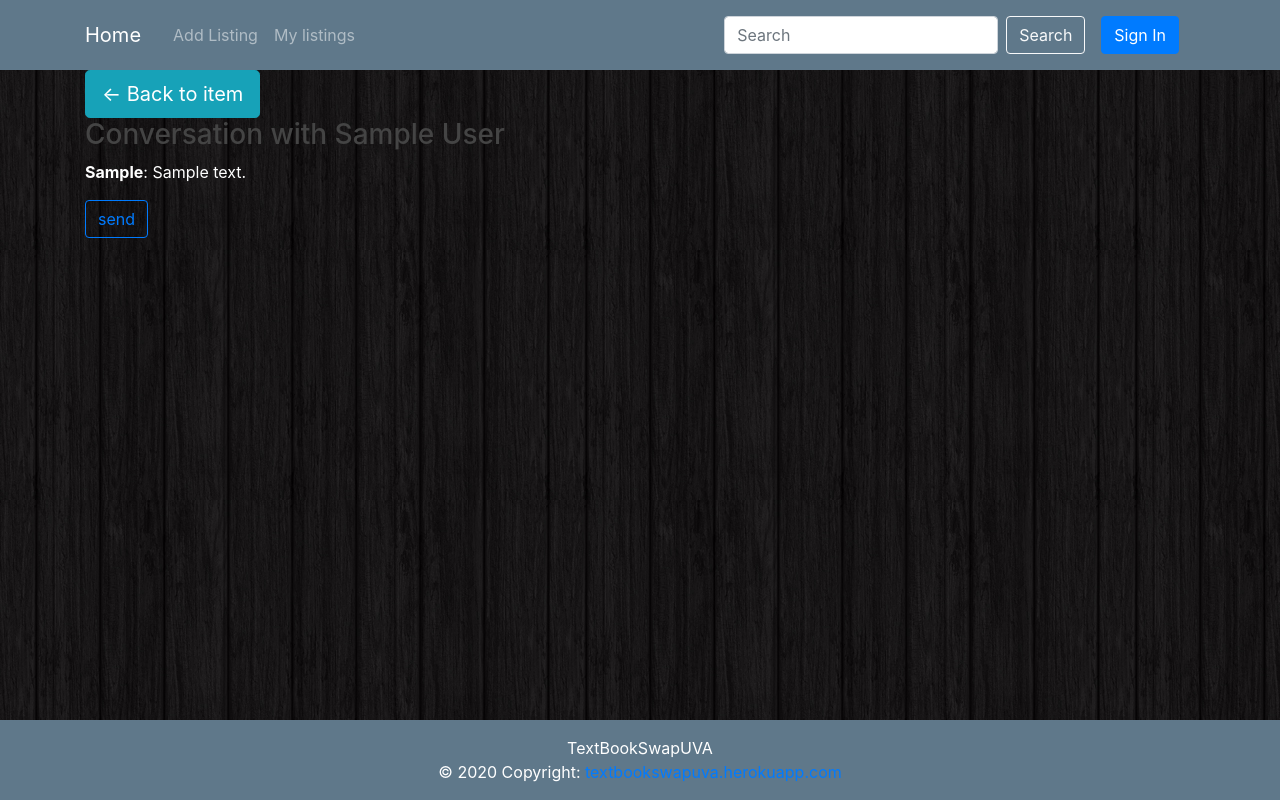
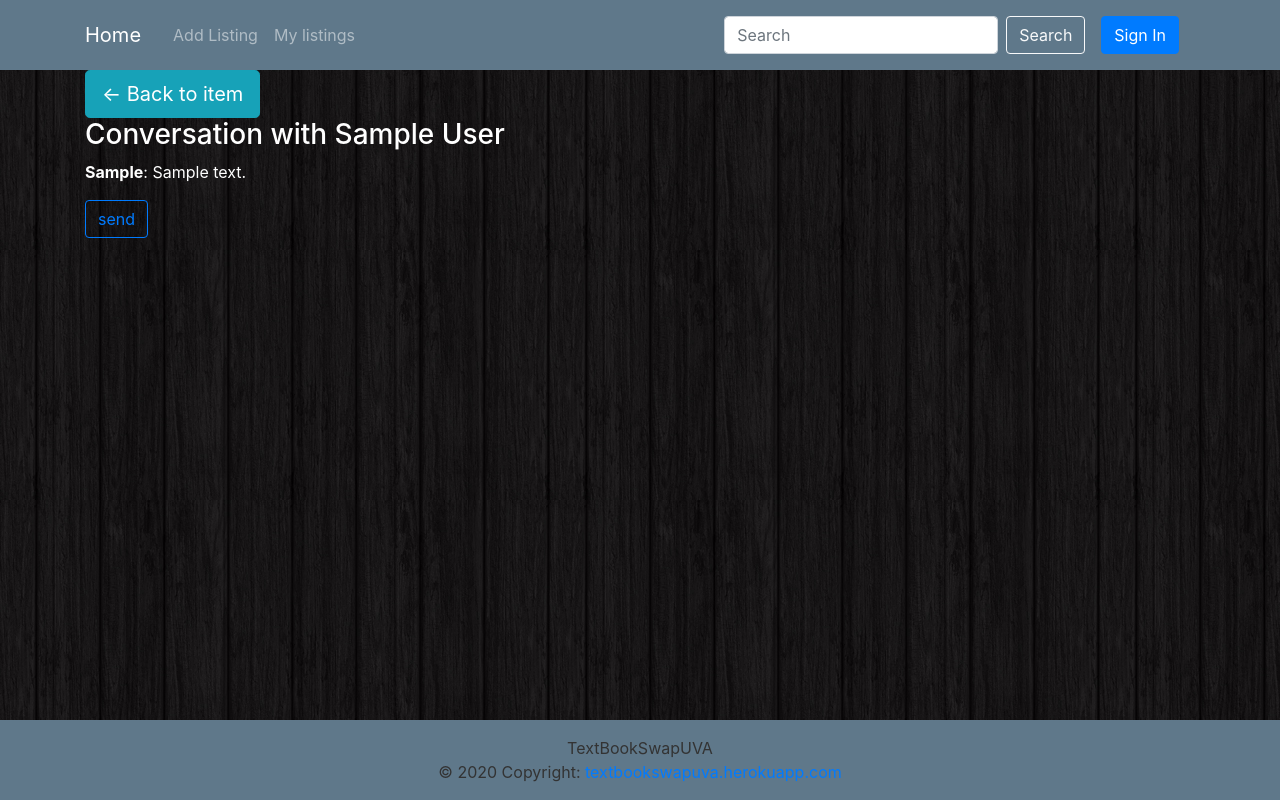
Before and after one commit to jonahweissman/cs3240-textbook-swap, a Django app: template marketplace/templates/marketplace/conversation_list.html in a window 1280 px wide. Run offline with Django 3.2, Linux system fonts and the light colour scheme; the template is opened without the code that fills it: most values are stand-ins (such as "Sample title", 1, 10 or a date in 2020); some libraries are stand-ins or nearby versions.

Commit message:
Restrict text color changes to conversation pages

```diff
--- a/marketplace/static/marketplace/main.css
+++ b/marketplace/static/marketplace/main.css
@@ -11,7 +11,7 @@ html {
 
 body {
     background: #fafafa;
-    color: white;
+    color: #333333;
     margin-top: 5rem;
     position: relative;
     margin: 0;
@@ -21,7 +21,6 @@ body {
 
 h1,
 h2,
-h3,
 h4,
 h5,
 h6 {
@@ -30,6 +29,10 @@ h6 {
 
 ul {
     margin: 0;
+}
+
+.text-on-dark-background {
+	color: white;
 }
 
 .bg-steel {
--- a/marketplace/templates/marketplace/conversation_list.html
+++ b/marketplace/templates/marketplace/conversation_list.html
@@ -4,6 +4,7 @@
 <a href="{% url 'marketplace:item_detail' view.kwargs.pk %}">
   <button type="button" class="btn btn-info btn-lg">&larr; Back to item</button>
 </a>
+<div class="text-on-dark-background">
 {% for c in conversation_list %}
   <h3>Conversation with {{ c.to.user.first_name }} {{ c.to.user.last_name }}</h3>
   {% for message in c.conversation.message_set.all %}
@@ -23,4 +24,5 @@
 		<div class="display-4">No conversations yet</div>
 	</div>
 {% endfor %}
+</div>
 {% endblock %}
--- a/marketplace/templates/marketplace/item_detail.html
+++ b/marketplace/templates/marketplace/item_detail.html
@@ -3,6 +3,7 @@
 
 {% block content %}
 <h1 class="text-white">{{ object.item_name }}</h1>
+<div class="text-on-dark-background">
   <p>edition: {{ object.item_edition }}</p>
   <p>by {{ object.item_author }}</p>
   <p>
@@ -19,6 +20,7 @@ by {{ object.item_seller_name.user.first_name }}
   {{ object.item_seller_name.user.last_name }}</p>
   <p>Used for {{ object.item_course }}</p>
   <p>{{ object.item_description }}</p>
+</div>
 
 {% if not user.is_authenticated %}
 <form action="{% url 'marketplace:login' %}" class="form-inline my-2 my-lg-0">
```
Lines whose indentation alone changed are shown as unchanged.
